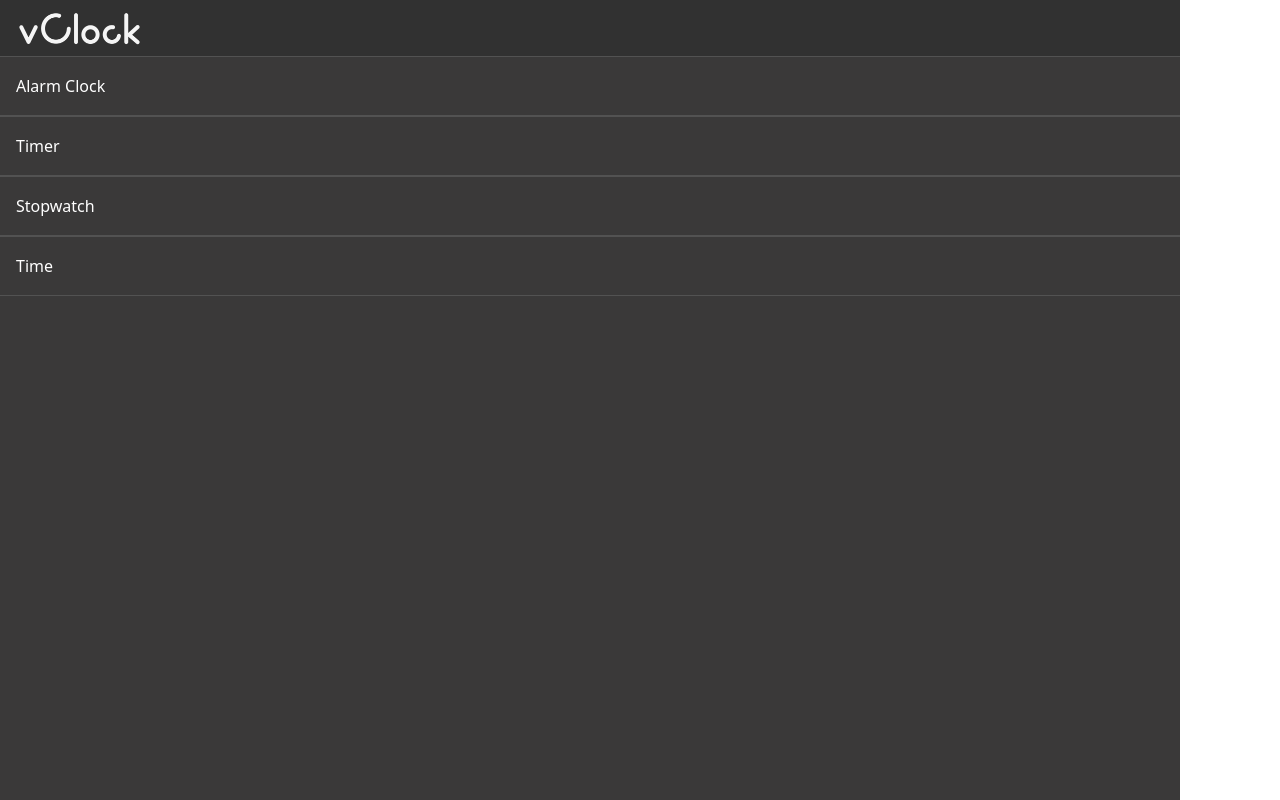
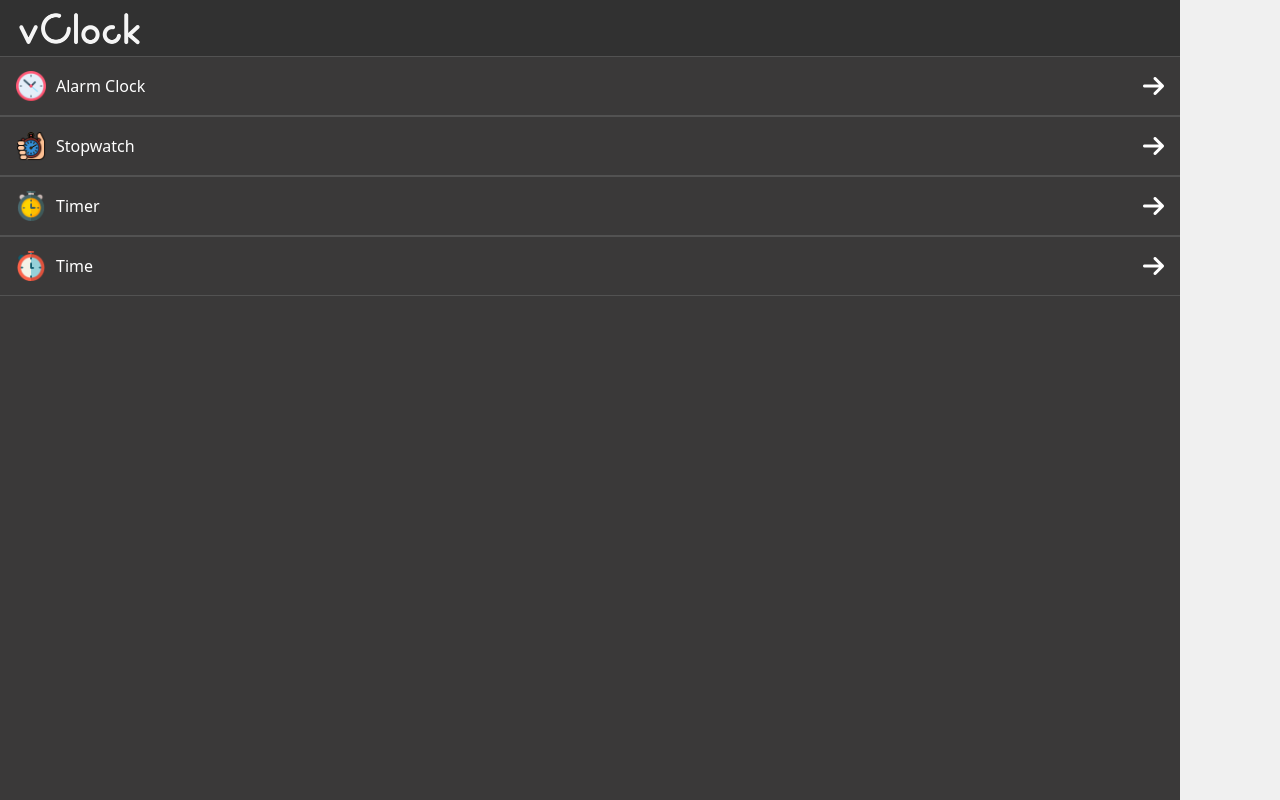
Before and after one commit to sathwik-14/vClock, a plain HTML site: page index.html in a window 1280 px wide. Drawn offline with nearby package versions, Linux system fonts and the light colour scheme.

Commit message:
updated ui

```diff
--- a/index.html
+++ b/index.html
@@ -1,39 +1,78 @@
 <!DOCTYPE html>
 <html lang="en">
   <head>
-    <meta charset="UTF-8">
-    <meta name="viewport" content="width=device-width, initial-scale=1.0">
+    <meta charset="UTF-8" />
+    <meta name="viewport" content="width=device-width, initial-scale=1.0" />
     <title>Online Alarm Clock</title>
-    <link rel="shortcut icon" href="./assets/favicon.png" type="image/x-icon">
-
-    <link rel="stylesheet" href="./style/main.css">
-    <link href="https://cdn.jsdelivr.net/npm/bootstrap@5.0.2/dist/css/bootstrap.min.css" rel="stylesheet"
-        integrity="sha384-EVSTQN3/azprG1Anm3QDgpJLIm9Nao0Yz1ztcQTwFspd3yD65VohhpuuCOmLASjC" crossorigin="anonymous">
-
-
+    <link rel="shortcut icon" href="./assets/favicon.png" type="image/x-icon" />
+    <link rel="stylesheet" href="./style/main.css" />
+    <link
+      rel="stylesheet"
+      href="https://cdnjs.cloudflare.com/ajax/libs/font-awesome/6.4.0/css/all.min.css"
+      integrity="sha512-iecdLmaskl7CVkqkXNQ/ZH/XLlvWZOJyj7Yy7tcenmpD1ypASozpmT/E0iPtmFIB46ZmdtAc9eNBvH0H/ZpiBw=="
+      crossorigin="anonymous"
+      referrerpolicy="no-referrer"
+    />
+    <link
+      href="https://cdn.jsdelivr.net/npm/bootstrap@5.0.2/dist/css/bootstrap.min.css"
+      rel="stylesheet"
+      integrity="sha384-EVSTQN3/azprG1Anm3QDgpJLIm9Nao0Yz1ztcQTwFspd3yD65VohhpuuCOmLASjC"
+      crossorigin="anonymous"
+    />
   </head>
   <body>
     <div class="main">
       <header class="navbar">
         <div class="navbar-container">
           <div class="logo">
-                    <img src="./assets/logo.png" alt="logo">
+            <img src="./assets/logo.png" alt="logo" />
           </div>
           <div class="nav-links">
             <ul>
-                        <li><a href="#">Alarm Clock</a></li>
-                        <li><a href="#">Timer</a></li>
-                        <li><a href="#">Stopwatch</a></li>
-                        <li><a href="#">Time</a></li>
+                <a
+                href="#"
+                > <li class="menu">
+
+                <img src="./assets/clock.png" class="icon" alt="logo" />Alarm Clock<i class="fa-solid ms-auto fa-xl fa-arrow-right"></i>
+              </li>
+              </a
+                >
+                <a href="#">
+              <li class="menu">
+                <img
+                  src="./assets/time-tracking.png"
+                  class="icon"
+                  alt="logo"
+                />Stopwatch<i class="fa-solid ms-auto fa-xl fa-arrow-right"></i>
+              </li>
+              </a
+                >
+                <a
+                  href="#"
+                  >
+              <li class="menu">
+                <img src="./assets/stopwatch.png" class="icon" alt="logo" />Timer<i class="fa-solid ms-auto fa-xl fa-arrow-right"></i>
+              </li>
+              </a
+                >
+                <a
+                  href="#"
+                  >
+              <li class="menu">
+                <img src="./assets/chronometer.png" class="icon" alt="logo" />Time<i class="fa-solid ms-auto fa-xl fa-arrow-right"></i>
+              </li>
+              </a
+                >
             </ul>
           </div>
         </div>
       </header>
     </div>
 
-
-    <script src="https://cdn.jsdelivr.net/npm/bootstrap@5.0.2/dist/js/bootstrap.bundle.min.js"
+    <script
+      src="https://cdn.jsdelivr.net/npm/bootstrap@5.0.2/dist/js/bootstrap.bundle.min.js"
       integrity="sha384-MrcW6ZMFYlzcLA8Nl+NtUVF0sA7MsXsP1UyJoMp4YLEuNSfAP+JcXn/tWtIaxVXM"
-        crossorigin="anonymous"></script>
+      crossorigin="anonymous"
+    ></script>
   </body>
 </html>
--- a/style/main.scss
+++ b/style/main.scss
@@ -1,12 +1,39 @@
 $secondaryColor: #3a3939;
 $primaryColor: #0090dd;
 $backgroundColor: #f0f0f0;
+// *{
+//     border: 1px solid red;
+// }
+body{
+    transition: all .3s ease-in-out;
 
+    a{
+        text-decoration: none;
+        color: inherit;
+        &:hover{
+            color: $primaryColor;
+        }
+    }
+}
 .main {
     background-color: $backgroundColor;
 
+    .icon{
+        width: 30px;
+        height: 30px;
+        margin-right: 10px;
+    }
+    .menu{
+        transition: all .3s ease-in-out;
+        cursor: pointer;
+        &:hover{
+            color: $primaryColor;
+            transform: scale(1.01);
+        }
+    }
+
     header {
-        position: fixed;
+        overflow: hidden;
         margin: 0;
         background-color: $primaryColor;
         background-color: $secondaryColor;
```
Also changed, not shown: assets/chronometer.png (added), assets/clock.png (added), assets/stopwatch.png (added), assets/time-tracking.png (added), style/main.css, 1 other file. Lines whose indentation alone changed are shown as unchanged.
